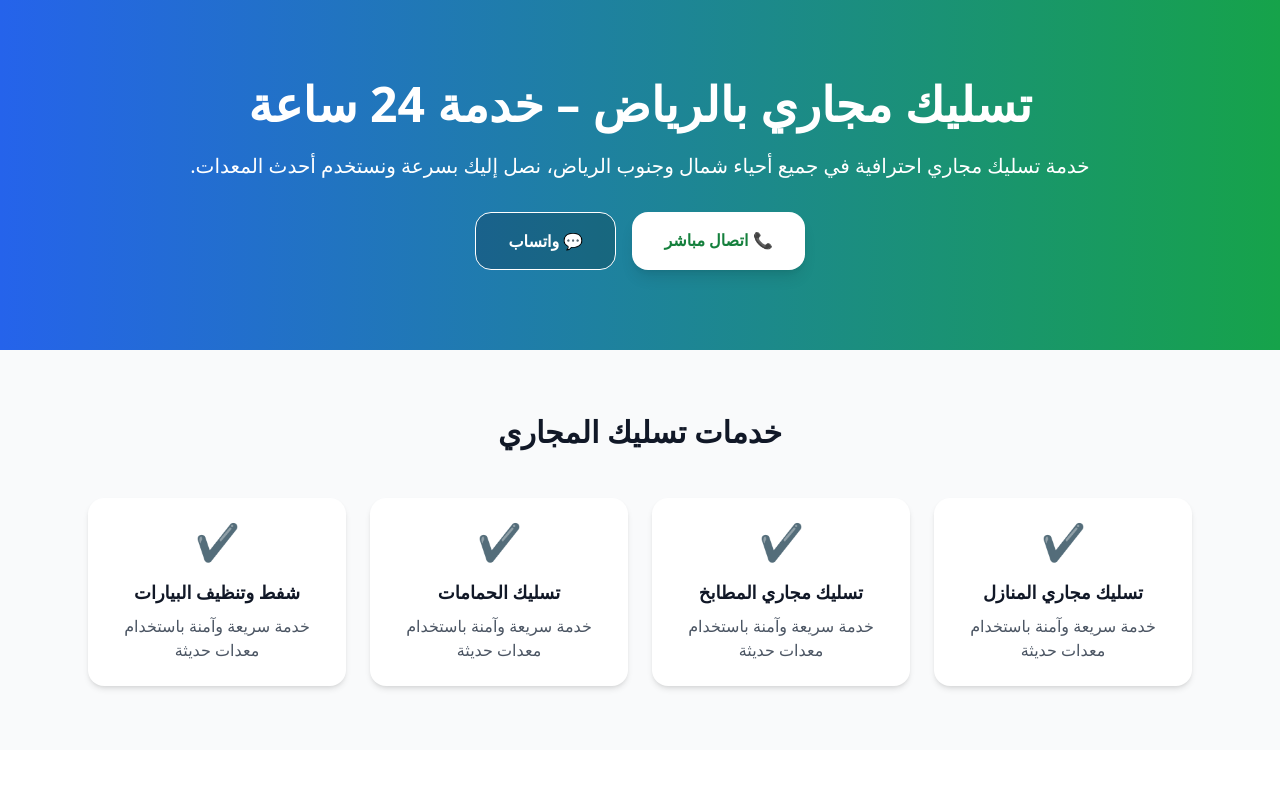
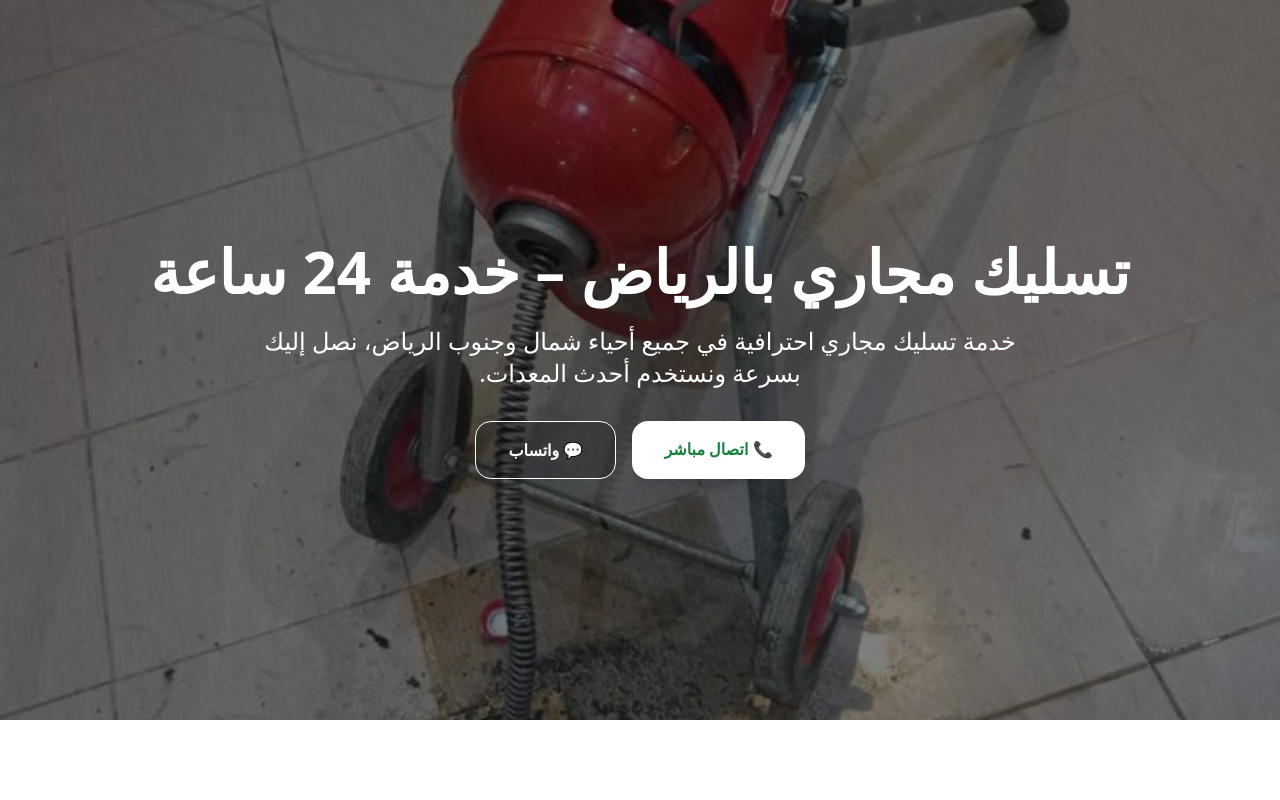
Before and after one commit to youssefahmed59/taslik-majari-riyadh, a Next.js app: page / in a window 1280 px wide. Shown: the top 800 px of the page. Built offline with nearby package versions, Linux system fonts and the light colour scheme.

Commit message:
Update page.jsx

```diff
--- a/app/page.jsx
+++ b/app/page.jsx
@@ -1,25 +1,32 @@
 export default function Home() {
   return (
     <main className="bg-gray-50">
-      {/* Hero Section */}
-      <section className="bg-gradient-to-l from-green-600 to-blue-600 text-white">
-        <div className="max-w-6xl mx-auto px-6 py-20 text-center">
-          <h1 className="text-4xl md:text-5xl font-extrabold mb-6">
+      {/* Hero Section with responsive image */}
+      <section className="relative w-full h-[70vh] md:h-[80vh] lg:h-[90vh]">
+        <div
+          className="absolute inset-0 bg-cover bg-center"
+          style={{
+            backgroundImage: "url('/images/bee3f4c2-413c-4665-83ef-989ef7640f14.jfif')",
+          }}
+        ></div>
+        {/* Dark overlay */}
+        <div className="absolute inset-0 bg-black/50 flex flex-col justify-center items-center text-center px-6">
+          <h1 className="text-3xl md:text-5xl lg:text-6xl font-extrabold text-white mb-6">
             تسليك مجاري بالرياض – خدمة 24 ساعة
           </h1>
-          <p className="text-lg md:text-xl mb-8 leading-relaxed">
+          <p className="text-lg md:text-xl lg:text-2xl text-white mb-8 max-w-3xl">
             خدمة تسليك مجاري احترافية في جميع أحياء شمال وجنوب الرياض، نصل إليك بسرعة ونستخدم أحدث المعدات.
           </p>
           <div className="flex justify-center gap-4 flex-wrap">
             <a
               href="tel:0551316892"
-              className="bg-white text-green-700 font-bold px-8 py-4 rounded-2xl shadow-lg"
+              className="bg-white text-green-700 font-bold px-8 py-4 rounded-2xl shadow-lg hover:bg-gray-100 transition"
             >
               📞 اتصال مباشر
             </a>
             <a
               href="https://wa.me/966551316892"
-              className="bg-black/20 text-white font-bold px-8 py-4 rounded-2xl border border-white"
+              className="bg-black/20 text-white font-bold px-8 py-4 rounded-2xl border border-white hover:bg-black/30 transition"
             >
               💬 واتساب
             </a>
@@ -27,29 +34,7 @@ export default function Home() {
         </div>
       </section>
 
-      {/* Services */}
-      <section className="max-w-6xl mx-auto px-6 py-16">
-        <h2 className="text-3xl font-bold text-center mb-12">خدمات تسليك المجاري</h2>
-        <div className="grid grid-cols-1 md:grid-cols-2 lg:grid-cols-4 gap-6">
-          {[
-            "تسليك مجاري المنازل",
-            "تسليك مجاري المطابخ",
-            "تسليك الحمامات",
-            "شفط وتنظيف البيارات",
-          ].map((service) => (
-            <div
-              key={service}
-              className="bg-white rounded-2xl shadow-md p-6 text-center hover:shadow-xl transition"
-            >
-              <div className="text-green-600 text-4xl mb-4">✔</div>
-              <h3 className="font-bold text-lg">{service}</h3>
-              <p className="text-gray-600 mt-2">خدمة سريعة وآمنة باستخدام معدات حديثة</p>
-            </div>
-          ))}
-        </div>
-      </section>
-
-      {/* Trust */}
+      {/* Trust Section */}
       <section className="bg-white py-16">
         <div className="max-w-6xl mx-auto px-6 grid grid-cols-1 md:grid-cols-4 gap-6 text-center">
           {["خدمة 24 ساعة", "فنيون متخصصون", "سرعة الوصول", "تغطية شاملة للرياض"].map((item) => (
@@ -61,7 +46,7 @@ export default function Home() {
         </div>
       </section>
 
-      {/* Areas */}
+      {/* Areas Section */}
       <section className="max-w-6xl mx-auto px-6 py-16">
         <h2 className="text-3xl font-bold text-center mb-10">نخدم جميع أحياء الرياض</h2>
         <div className="grid grid-cols-2 md:grid-cols-4 gap-4 text-center text-gray-700">
```
